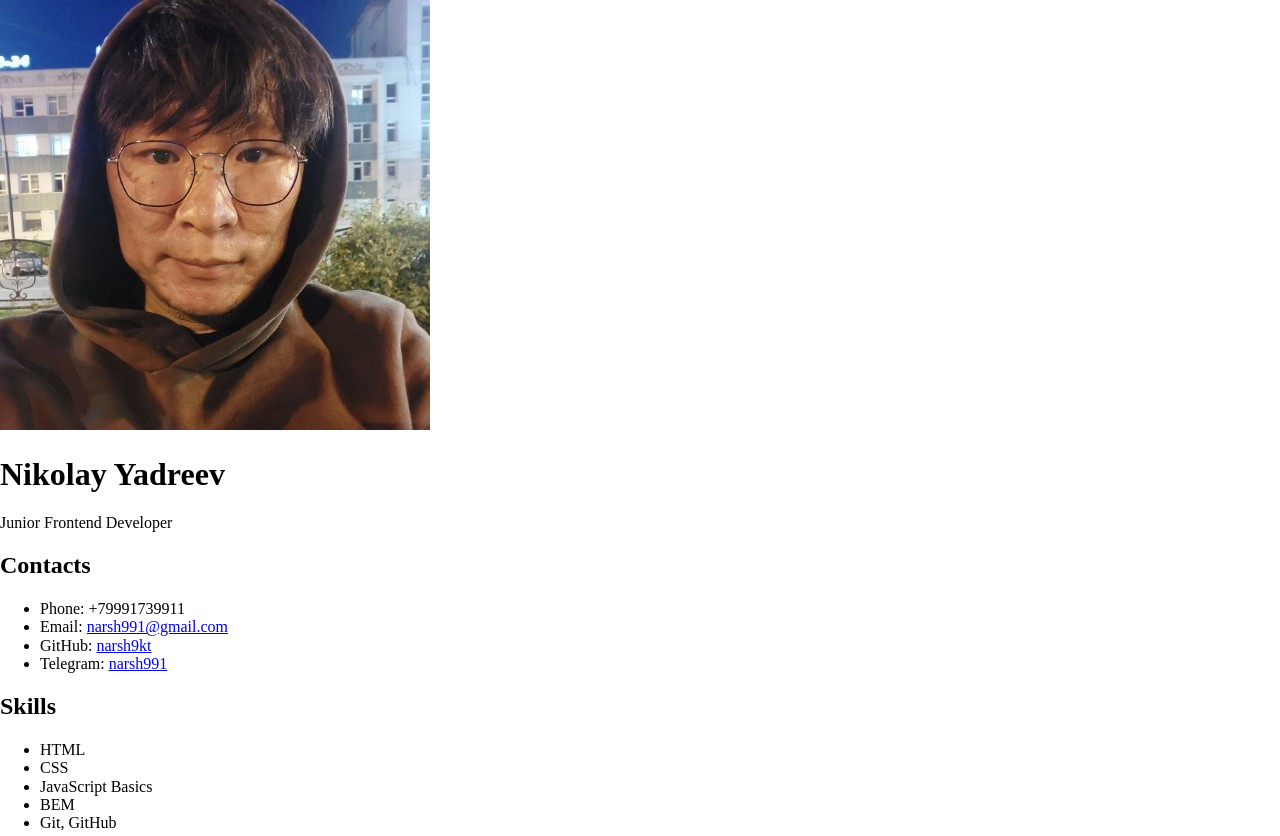
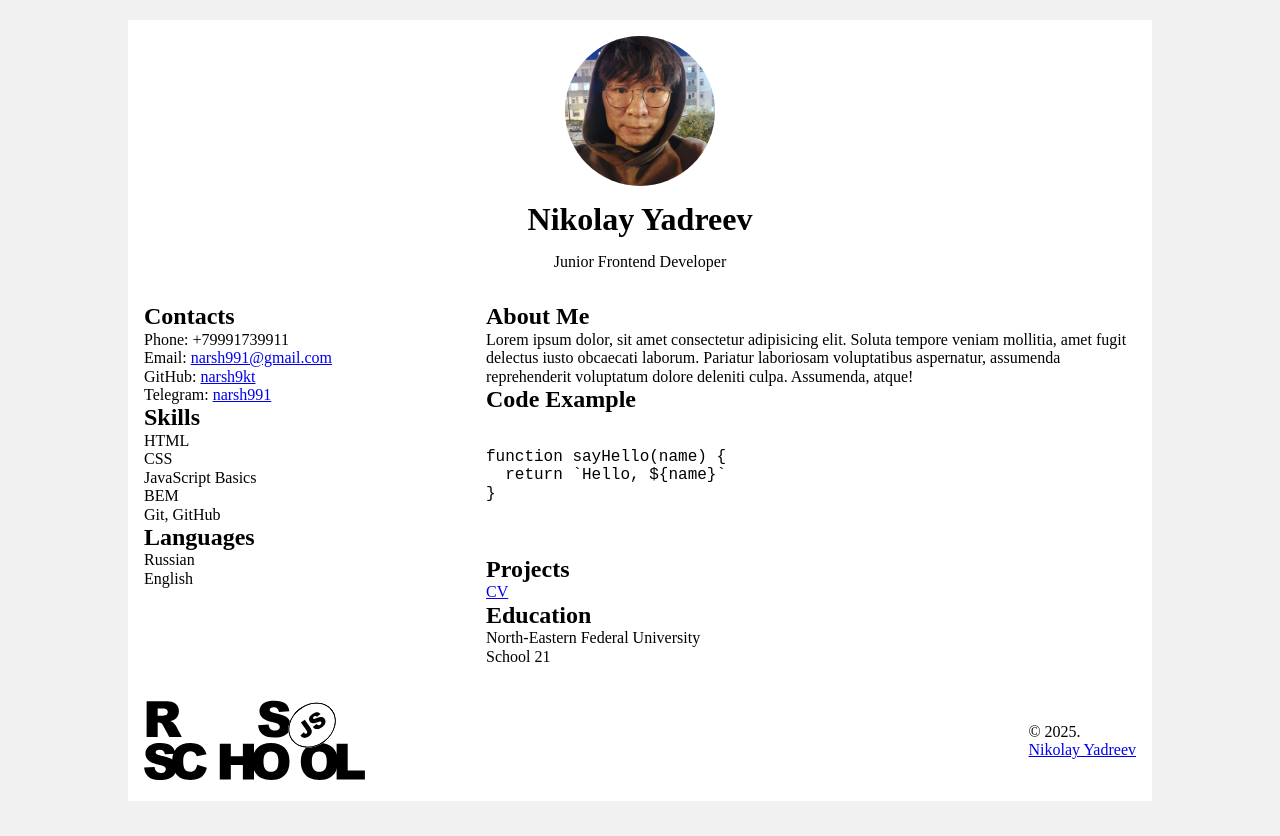
Before and after one commit to narsh9kt/rsschool-cv, a plain HTML site: page index.html in a window 1280 px wide. Shown: the top 836 px of the page. Drawn offline with Linux system fonts and the light colour scheme.

Commit message:
chore: add base CSS styles

```diff
--- a/index.html
+++ b/index.html
@@ -77,7 +77,7 @@ function sayHello(name) {
         <h2 class="section-title projects__title">Projects</h2>
         <ul class="projects__list">
           <li class="projects__item">
-            <a class="link link--opacity projects__link" href="">CV</a>
+            <a class="link link--opacity projects__link" href="#">CV</a>
           </li>
         </ul>
       </section>
--- a/style/style.css
+++ b/style/style.css
@@ -0,0 +1,62 @@
+html,
+body {
+  margin: 0;
+  padding: 0;
+  background-color: #f1f1f1;
+}
+
+ul {
+  list-style: none;
+  margin: 0;
+  padding: 0;
+}
+
+h1, h2, h3, h4, h5, h6 {
+  margin: 0;
+}
+
+p {
+  margin: 0;
+}
+
+.root {
+  box-sizing: border-box;
+  max-width: 1024px;
+  width: 100%;
+  margin: 20px auto;
+  background: #ffffff;
+}
+
+.header {
+  display: flex;
+  flex-direction: column;
+  align-items: center;
+  gap: 15px;
+  padding: 1rem;
+}
+
+.header__author-photo {
+  width: 150px;
+  height: 150px;
+  border-radius: 50%;
+}
+
+.main {
+  display: grid;
+  grid-template-columns: 1fr 1px 2fr;
+}
+
+.info {
+  padding: 1rem;
+}
+
+.content {
+  padding: 1rem;
+}
+
+.footer {
+  display: flex;
+  justify-content: space-between;
+  align-items: center;
+  padding: 1rem;
+}
```
